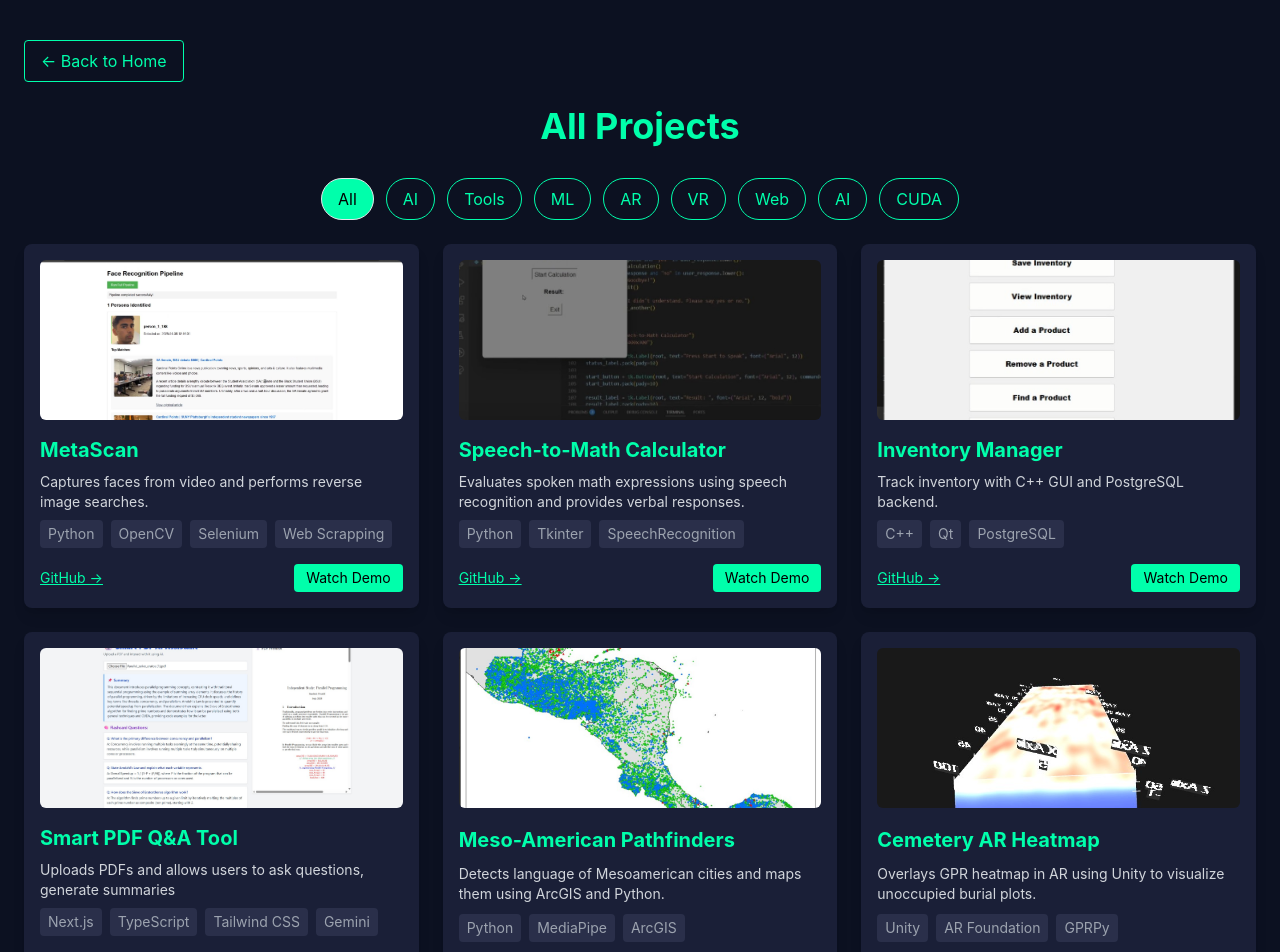
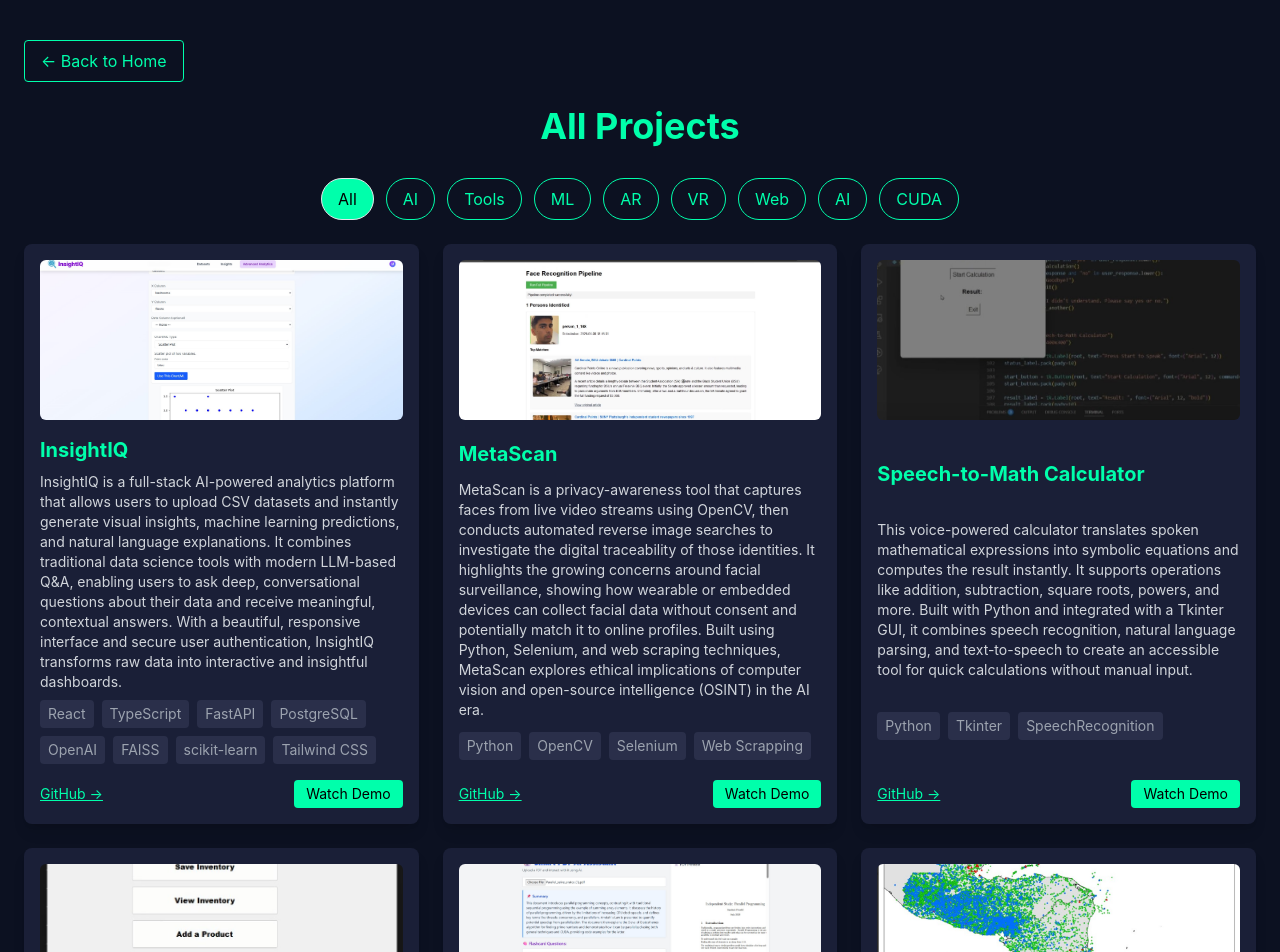
Before and after one commit to spoud001/portfolio-website, a Next.js app: page /projects in a window 1280 px wide. Shown: the top 952 px of the page. Built offline with nearby package versions, Linux system fonts and the light colour scheme.

Commit message:
added new project

```diff
--- a/src/app/data/projectData.ts
+++ b/src/app/data/projectData.ts
@@ -1,10 +1,19 @@
 // src/app/data/projectData.ts
 
 export const projectData = [
+    {
+    title: 'InsightIQ',
+    category: 'AI',
+    description: 'InsightIQ is a full-stack AI-powered analytics platform that allows users to upload CSV datasets and instantly generate visual insights, machine learning predictions, and natural language explanations. It combines traditional data science tools with modern LLM-based Q&A, enabling users to ask deep, conversational questions about their data and receive meaningful, contextual answers. With a beautiful, responsive interface and secure user authentication, InsightIQ transforms raw data into interactive and insightful dashboards.',
+    image: '/InsightIQ.jpg',
+    video: 'https://www.youtube.com/embed/2XmltyxdXOI?si=4OoKduF5vq3hTciY',
+    tech: ['React', 'TypeScript', 'FastAPI', 'PostgreSQL', 'OpenAI', 'FAISS', 'scikit-learn', 'Tailwind CSS'],
+    link: 'https://github.com/spoud001/InsightsIQ',
+  },
   {
     title: 'MetaScan',
     category: 'AI',
-    description: 'Captures faces from video and performs reverse image searches.',
+    description: 'MetaScan is a privacy-awareness tool that captures faces from live video streams using OpenCV, then conducts automated reverse image searches to investigate the digital traceability of those identities. It highlights the growing concerns around facial surveillance, showing how wearable or embedded devices can collect facial data without consent and potentially match it to online profiles. Built using Python, Selenium, and web scraping techniques, MetaScan explores ethical implications of computer vision and open-source intelligence (OSINT) in the AI era.',
     image: '/MetaScan.jpg',
     video: 'https://www.youtube.com/embed/UO5FhSLUfRU?si=EkhSQ1bYzIybl5c4',
     tech: ['Python', 'OpenCV', 'Selenium', 'Web Scrapping'],
@@ -14,16 +23,16 @@ export const projectData = [
    {
     title: 'Speech-to-Math Calculator',
     category: 'AI',
-    description: 'Evaluates spoken math expressions using speech recognition and provides verbal responses.',
+    description: 'This voice-powered calculator translates spoken mathematical expressions into symbolic equations and computes the result instantly. It supports operations like addition, subtraction, square roots, powers, and more. Built with Python and integrated with a Tkinter GUI, it combines speech recognition, natural language parsing, and text-to-speech to create an accessible tool for quick calculations without manual input.',
     image: '/speech-to-math.jpg',
     video: 'https://www.youtube.com/embed/kcfB0pAi_c0?si=gz9cnnO2cPoUMyxG',
     tech: ['Python', 'Tkinter', 'SpeechRecognition'],
     link: 'https://github.com/spoud001/Speech-Math',
   },
   {
-    title: 'Inventory Manager',
+    title: 'Inventory Management Tool',
     category: 'Tools',
-    description: 'Track inventory with C++ GUI and PostgreSQL backend.',
+    description: 'A desktop-based inventory management application built using C++ and Qt for the frontend, and PostgreSQL for data storage. The system allows users to add, update, delete, and search product records efficiently. It replaces error-prone CSV-based management with robust SQL-driven workflows and includes features like product categorization, transaction history, and quantity tracking.',
     image: '/InventoryManagement.jpg',
     video: 'https://www.youtube.com/embed/91ZxndRyIEo?si=YJcB2PpZIzOibXQc',
     tech: ['C++', 'Qt', 'PostgreSQL'],
@@ -33,7 +42,7 @@ export const projectData = [
   {
     title: 'Smart PDF Q&A Tool',
     category: 'AI',
-    description: 'Uploads PDFs and allows users to ask questions, generate summaries',
+    description: 'Smart PDF Q&A is a web application that allows users to upload PDF documents and ask natural language questions based on their content. It uses LLMs to chunk and embed document sections with semantic search (FAISS), enabling contextual understanding and interactive answers. The system supports summarization, question generation, and chat-based Q&A, making it ideal for reading academic papers, legal documents, or business reports efficiently.',
     image: '/SmartPDF.jpg',
     video: 'https://www.youtube.com/embed/YaeUEYvREGU?si=Cs0OFXNyrY_sZV1x',
     tech: ['Next.js', 'TypeScript','Tailwind CSS', 'Gemini'],
@@ -42,7 +51,7 @@ export const projectData = [
   {
     title: 'Meso-American Pathfinders',
     category: 'ML',
-    description: 'Detects language of Mesoamerican cities and maps them using ArcGIS and Python.',
+    description: 'Part of an archaeology-driven internship, this project explores historical trade routes in Mesoamerica by analyzing ancient place names. Using AI-powered language detection (TFLite), city names are classified by language (Spanish, English, or native), then geocoded and visualized in ArcGIS. The project merges linguistic analysis with geospatial mapping to reconstruct patterns of influence and migration in pre-Columbian Central America.',
     image: '/Pathfinders.jpg',
     tech: ['Python', 'MediaPipe', 'ArcGIS'],
     link: 'https://github.com/spoud001/Language_detection',
@@ -50,7 +59,7 @@ export const projectData = [
   {
     title: 'Cemetery AR Heatmap',
     category: 'AR',
-    description: 'Overlays GPR heatmap in AR using Unity to visualize unoccupied burial plots.',
+    description: 'This AR application overlays a 3D ground-penetrating radar heatmap on a cemetery site to identify unoccupied burial plots. Using Unity and Niantic Lightship AR SDK, the system renders a GLTF-based heatmap cube onto real-world coordinates. The project integrates spatial computing, Unity plane detection, and archaeological data visualization to aid in ethical site planning and cultural preservation.',
     image: '/Cemetery.jpg',
     tech: ['Unity', 'AR Foundation', 'GPRPy'],
     link: '',
@@ -58,7 +67,7 @@ export const projectData = [
   {
     title: 'Mascot Madness',
     category: 'VR',
-    description: 'VR experience featuring photogrammetry-modeled mascot and custom-designed Plattsburgh buildings.',
+    description: 'Mascot Madness is a VR game built with Unreal Engine and C++ where players interact with a photogrammetry-scanned mascot character. Players explore campus landmarks and complete tasks in an immersive educational environment. The project showcases skills in game development, 3D modeling with Blender, and photogrammetry, and was created as part of a Tech Startup course.',
     image: '/MascotMadness.jpg',
     tech: ['Unreal Engine', 'C++', 'Blender'],
     link: '',
@@ -67,7 +76,7 @@ export const projectData = [
   {
     title: 'World Cup 2022 Live Tracker',
     category: 'Web',
-    description: 'Web app that displayed live scores and match updates during the 2022 FIFA World Cup.',
+    description: 'This real-time web dashboard displays live scores and match stats for the FIFA World Cup 2022. Built using APIs and displayed in a clean UI, users can track ongoing games, upcoming fixtures, and final results. It emphasizes real-time data processing, user experience design, and API integration.',
     image: '/LiveScores.jpg',
     tech: ['React', 'JavaScript'],
     link: 'https://github.com/spoud001/worldcup_2022_live_scores',
@@ -75,7 +84,7 @@ export const projectData = [
   {
   title: 'FactCheck AI',
   category: 'AI ',
-  description: 'Verifies headlines and articles using Gemini AI, sentiment analysis, and real-time fact-check APIs.',
+  description: 'Fact-Check AI is a misinformation detection tool that takes in headlines or article snippets and determines their credibility using sentiment analysis and AI-driven validation. It fetches and summarizes supporting evidence from reliable sources, scoring the claim’s trustworthiness. Built during a hackathon, this project aims to combat fake news using LLMs and intelligent web search.',
   image: '/FactCheck.jpg',
   video: 'https://www.youtube.com/embed/j7OqD2Id0-U?si=uvj--CWMAXA0bc1N',
   tech: ['Flask', 'Gemini API', 'JavaScript'],
@@ -84,7 +93,7 @@ export const projectData = [
   {
     title: 'CUDA Prime Sieve',
     category: 'CUDA',
-    description: 'Accelerated Sieve of Eratosthenes using CUDA to compute primes up to 400,000 efficiently.',
+    description: 'An optimized implementation of the Sieve of Eratosthenes using CUDA to compute prime numbers up to 400,000. This project demonstrates parallel GPU programming, memory management, and performance benchmarking. It was developed during an independent study on parallel algorithms and achieves significant speedups compared to CPU-based methods.',
     image: '/CUDA.jpg',
     tech: ['CUDA', 'C++'],
     link: 'https://github.com/spoud001/Parallel_seive_eratosthenes_writing',
```
Also changed, not shown: public/InsightIQ.jpg (added).
